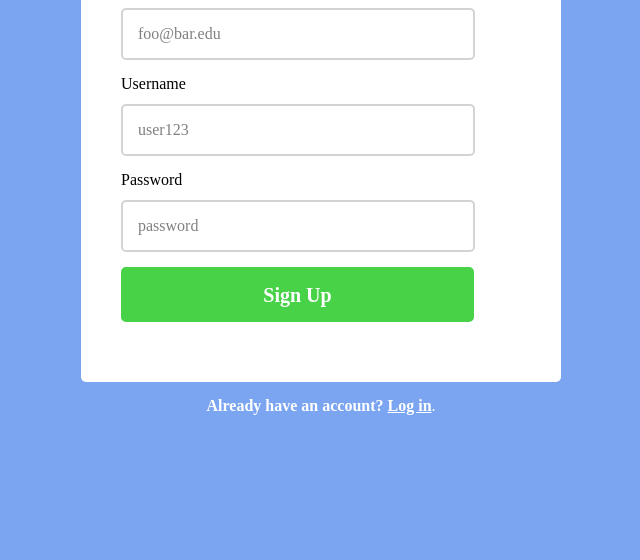
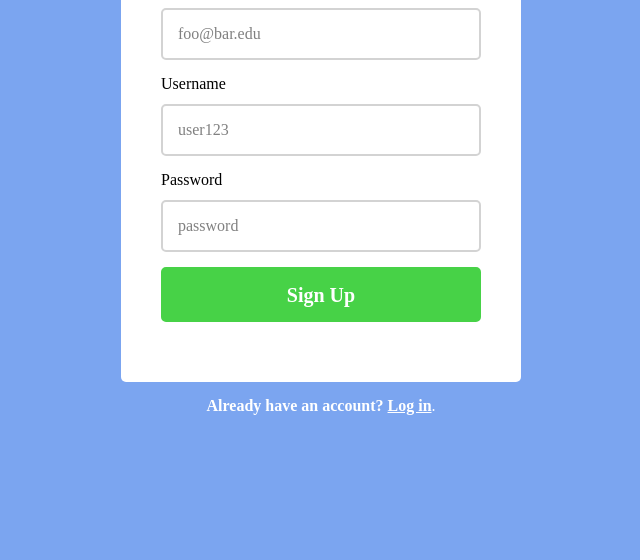
Before and after one commit to hackmak/Basic-Signup, a plain HTML site: page index.html in a window 1280 px wide. Shown: the part 240-800 px from the top of the page, without its empty margins (319-959 px from the left). Drawn offline with nearby package versions, Linux system fonts and the light colour scheme.

Commit message:
updated code for re-centering

```diff
--- a/index.html
+++ b/index.html
@@ -2,8 +2,9 @@
 <html>
 <head>
 	<title>AnalogSea Sign Up</title>
+	<meta charset="utf-8" name="description" content="This is the signup page for a fictional company: AnalogSea.">
+	<!-- linked css page -->
 	<link rel="stylesheet" type="text/css" href="main.css">
-	<meta charset="utf-8" name="description" content="This is the signup page for a fictional company: AnalogSea.">
 
 	<!-- reset -->
   	<link rel="stylesheet" type="text/css" href="https://cdnjs.cloudflare.com/ajax/libs/normalize/4.1.1/normalize.min.css">
--- a/main.css
+++ b/main.css
@@ -16,9 +16,13 @@ img {
 	height: 35px;
 }
 
+form {
+
+}
+
 .signup {
 	background-color: white;
-	width: 400px;
+	width: 320px;
 	border-radius: 5px;
 	padding-left: 40px;
 	padding-right: 40px;
@@ -31,16 +35,19 @@ img {
 }
 
 .signup input {
-	width: 320px;
+	width: 286px;
 	padding: 15px;
 	border: 2px solid lightgrey;
 	border-radius: 5px;
 	margin-top: 10px;
 	margin-bottom: 15px;
+
+	margin-left: auto;
+	margin-right: auto;
 }
 
 button {
-	width: 353px;
+	width: 320px;
 	height: 55px;
 	padding: 15px;
 	display: inline-block;
```
